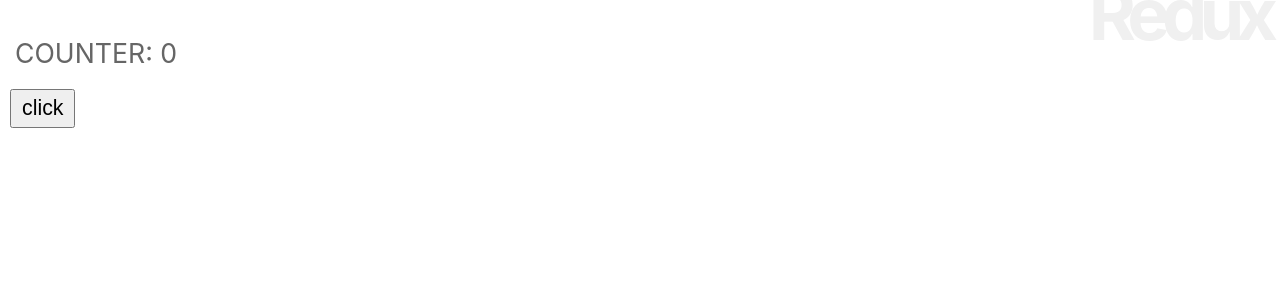
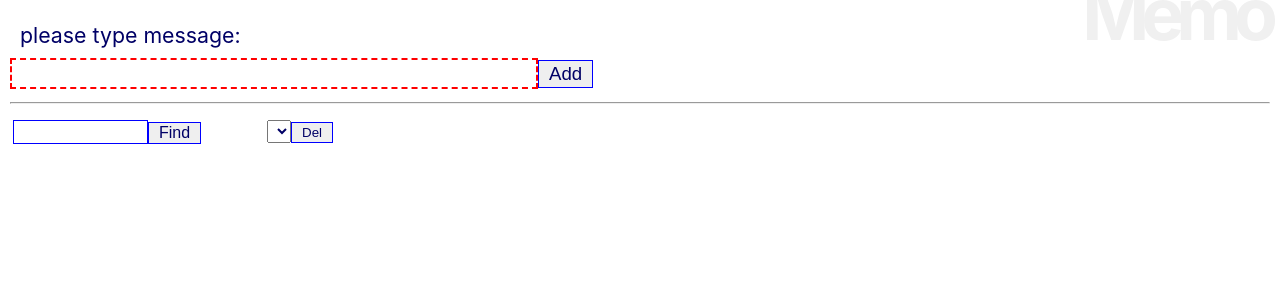
Before and after one commit to takahashi-n/react_next2, a React (Create React App) app: page / in a window 1280 px wide. Shown: the top 300 px of the page. Built offline with nearby package versions, Linux system fonts and the light colour scheme.

Commit message:
メモ永続化

```diff
--- a/src/App.js
+++ b/src/App.js
@@ -1,8 +1,15 @@
 import React, { Component } from 'react';
 import { connect } from 'react-redux';
 import './App.css';
+import Memo from './memo/Memo';
+import AddForm from './memo/AddForm';
+import FindForm from './memo/FindForm';
+import DelForm from './memo/DelForm';
 
 class App extends Component {
+  td = {
+    width:"250px"
+  }
 
   constructor(props) {
     super(props);
@@ -11,67 +18,17 @@ class App extends Component {
   render(){
     return (
       <div>
-        <h1>Redux</h1>
-        <Message />
-        <Button />
+        <h1>Memo</h1>
+        <AddForm />
+        <hr />
+        <table><tbody><tr>
+        <td style={this.td}><FindForm /></td>
+        <td style={this.td}><DelForm /></td>
+        </tr></tbody></table>
+        <Memo />
       </div>
     )
   }
 }
 
-// ストアのコネクト
-App = connect()(App);
-
-class Message extends Component {
-  style = {
-    fontSize:"20pt",
-    padding:"20px 5px"
-  }
-
-  render() {
-    return (
-      <p style={this.style}>
-        {this.props.message}: {this.props.counter}
-      </p>
-    )
-  }
-}
-
-// ストアのコネクト
-Message = connect((state)=>state)(Message);
-
-class Button extends Component {
-  style = {
-    fontSize:"16pt",
-    padding:"5px 10px"
-  }
-
-  constructor(props) {
-    super(props);
-    this.doAction = this.doAction.bind(this);
-  }
-
-  // ボタンクリックでディスパッチ実行
-  doAction(e) {
-    if (e.shiftKey) {
-      this.props.dispatch({ type:'DECREMENT' });
-    } else if (e.ctrlKey) {
-      this.props.dispatch({ type:'RESET' });
-    } else {
-      this.props.dispatch({ type:'INCREMENT' });
-    }
-  }
-
-  render(){
-    return (
-      <button style={this.style} onClick={this.doAction}>
-        click
-      </button>
-    )
-  }
-}
-
-// ストアのコネクト
-Button = connect()(Button);
-
-export default App;
+export default connect()(App);
--- a/src/index.js
+++ b/src/index.js
@@ -7,46 +7,20 @@ import storage from 'redux-persist/lib/storage';
 import { PersistGate } from 'redux-persist/integration/react';
 import './index.css';
 import App from './App';
+import MemoStore, { memoReducer } from './memo/Store';
 
-//　ステート
-let state_value = {
-  counter:0,
-  message:"COUNTER"
-}
-
-//　レデューサー
-function counter(state = state_value, action) {
-  switch (action.type) {
-    case 'INCREMENT':
-    return {
-      counter:state.counter + 1,
-      message:"INCREMENT"
-    };
-    case 'DECREMENT':
-    return {
-      counter:state.counter - 1,
-      message:"DECREMENT"
-    };
-    case 'RESET':
-    return {
-      counter:0,
-      message:"RESET"
-    }
-    default:
-    return state;
-  }
-}
-
-// Redux Persist
+// Redux Pesist
 const persistConfig = {
-  key: 'root',
+  key: 'memo',
   storage,
+  blacklist: ['message','mode','fdata'],
+  whitelist: ['data']
 }
 
 // パーシストレデューサー
-const persistedReducer = persistReducer(persistConfig, counter);
+const persistedReducer = persistReducer(persistConfig, memoReducer);
 
-//　ストア、パーシスター
+// ストア、パーシスター
 let store = createStore(persistedReducer);
 let pstore = persistStore(store);
 
@@ -58,3 +32,5 @@ ReactDOM.render(
   </Provider>,
   document.getElementById('root')
 );
+
+export default pstore;
--- a/src/memo/Item.js
+++ b/src/memo/Item.js
@@ -27,12 +27,10 @@ class Item extends Component {
     }
 
     render(){
-        let d = this.props.value.created;
-        let f = d.getHours() + ':' + d.getMinutes() + ':' + d.getSeconds();
         return (
             <tr><th style={this.th}>No, {this.props.index}</th>
                 <td style={this.td}>{this.props.value.message}</td>
-                <td style={this.td}>{f}</td>
+                <td style={this.td}>{this.props.value.created}</td>
             </tr>
         );
     }
--- a/src/memo/Store.js
+++ b/src/memo/Store.js
@@ -1,7 +1,7 @@
 import { createStore } from 'redux';
 
 const initData = {
-    data: [{ message: 'sample data', created: new Date() }],
+    data: [],
     message: 'please type message:',
     mode: 'default',
     fdata: []
@@ -25,9 +25,11 @@ export function memoReducer(state = initData, action) {
 
 // メモ追加のレデュース処理
 function addReduce(state, action){
+    let d = new Date();
+    let f = d.getHours() + ':' + ('0' + d.getMinutes()).slice(-2) + ':' + ('0' + d.getSeconds()).slice(-2);
     let data = {
         message:action.message,
-        created:new Date()
+        created:f
     };
     let newdata = state.data.slice();
     newdata.unshift(data);
```
